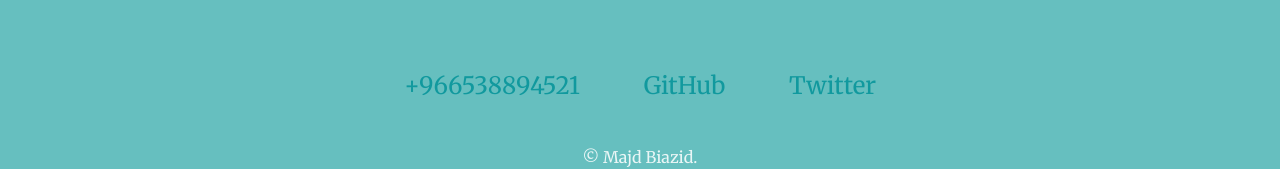
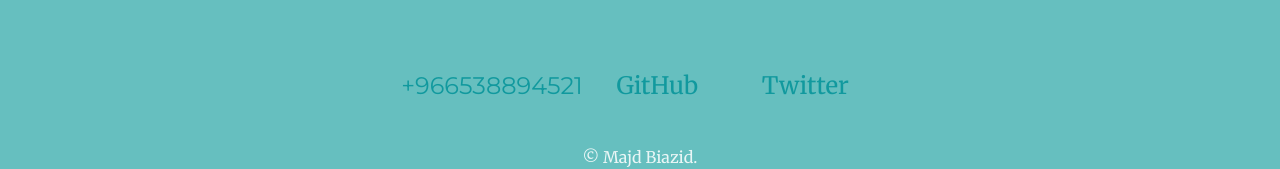
Before and after one commit to Majd1945/CV-1, a plain HTML site: page index.html in a window 1280 px wide. Shown: the part 2549-2718 px from the top of the page. Drawn offline with Linux system fonts and the light colour scheme.

Commit message:
Update index.html

```diff
--- a/index.html
+++ b/index.html
@@ -59,7 +59,7 @@
 
 <div class="bottom-container">
   <div class="bottom-container-div">
-    <a class="footer-link" >+966538894521</a>
+    <a class="footer-link-num" >+966538894521</a>
     <a class="footer-link" href="https://github.com/Majd1945">GitHub</a>
     <a class="footer-link" href="https://twitter.com/">Twitter</a>
   </div>
```
